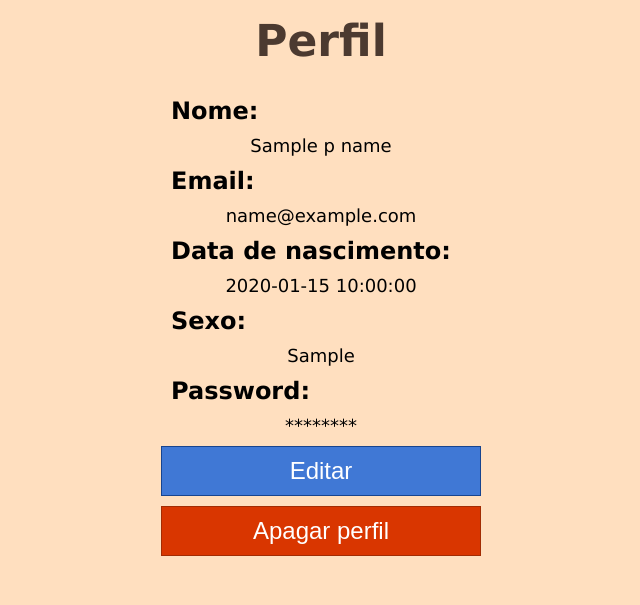
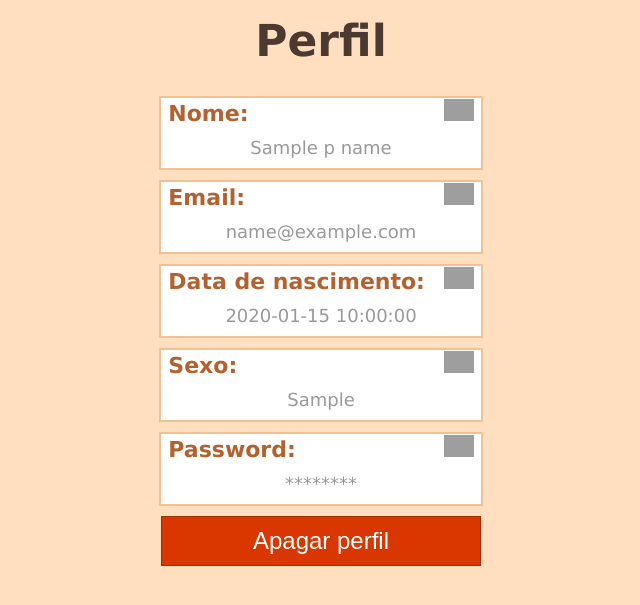
Before and after one commit to andrefreitas/feup-ldso-foodrific, a Python web app: template web/templates/show_profile.html in a window 1280 px wide. Shown: the part 78-683 px from the top of the page, without its empty margins (319-959 px from the left). Run offline with Jinja, Linux system fonts and the light colour scheme; the template is opened without the code that fills it: most values are stand-ins (such as "Sample title", 1, 10 or a date in 2020); some web fonts are replaced; grey boxes are pictures that could not be loaded.

Commit message:
Css highly improved. Removed useless button.

```diff
--- a/web/css/main.css
+++ b/web/css/main.css
@@ -94,11 +94,12 @@ button.blue:hover{
 }
 
 .label_show {
-	width: 300px;
-	font-size: 24px;
+	width: 276px;
+	font-size: 22px;
 	text-align: left;
 	display: inline-block;
 	font-weight:bold;
+	color: #b3612f;
 }
 
 .field_value {
@@ -107,8 +108,18 @@ button.blue:hover{
 	font-size: 18px;
 	text-align: center;
 	display: inline-block;
+	color: #999999;
 }
 
 .button_change {
 	width: 320px;
 }
+
+.field_display {
+	width: 320px;
+	display: block;
+	margin: 0 auto;
+	border: solid 2px #efc296;
+	background: #FFFFFF;
+	margin-bottom: 10px;
+}
--- a/web/js/scripts.js
+++ b/web/js/scripts.js
@@ -532,3 +532,7 @@ function deleteCommentYes(){
 function deleteCommentNo(){
 	$('#deleteCommentPopUp').bPopup().close();
 }
+
+function editName() {
+	alert('editName');
+}
--- a/web/templates/show_profile.html
+++ b/web/templates/show_profile.html
@@ -25,21 +25,25 @@
           <div class="container">
             <h1>Perfil</h1>
             <div id="nameField" class="field_display">
-              <span class="label_show">Nome: </span><br/><span class="field_value">{{ p_name }}</span>
+              <div><span class="label_show">Nome: </span><a style="cursor: pointer" onclick="editName()"><img src="images/edit_field.svg" height="22px"/></a></div>
+              <span class="field_value">{{ p_name }}</span>
             </div>
             <div id="emailField" class="field_display">
-              <span class="label_show">Email: </span><br/><span class="field_value">{{ p_email }}</span>
+              <div><span class="label_show">Email: </span><a style="cursor: pointer" onclick="editEmail()"><img src="images/edit_field.svg" height="22px"/></a></div>
+              <span class="field_value">{{ p_email }}</span>
             </div>
             <div id="birthdayField" class="field_display">
-              <span class="label_show">Data de nascimento: </span><br/><span class="field_value">{{ p_birthday }}</span>
+              <div><span class="label_show">Data de nascimento: </span><a style="cursor: pointer" onclick="editBirthday()"><img src="images/edit_field.svg" height="22px"/></a></div>
+              <span class="field_value">{{ p_birthday }}</span>
             </div>
             <div id="genderField" class="field_display">
-              <span class="label_show">Sexo: </span><br/><span class="field_value">{{ p_gender }}</span>
+              <div><span class="label_show">Sexo: </span><a style="cursor: pointer" onclick="editGender()"><img src="images/edit_field.svg" height="22px"/></a></div>
+              <span class="field_value">{{ p_gender }}</span>
             </div>
             <div id="passwordField" class="field_display">
-              <span class="label_show">Password: </span><br/><span class="field_value">********</span>
+              <div><span class="label_show">Password: </span><a style="cursor: pointer" onclick="editPassword()"><img src="images/edit_field.svg" height="22px"/></a></div>
+              <span class="field_value">********</span>
             </div>
-            <input class="button_change blue" type="button" value="Editar"/><br/>
             <input class="button_change orange" type="button" value="Apagar perfil"/>
           </div>
         </div>
```
